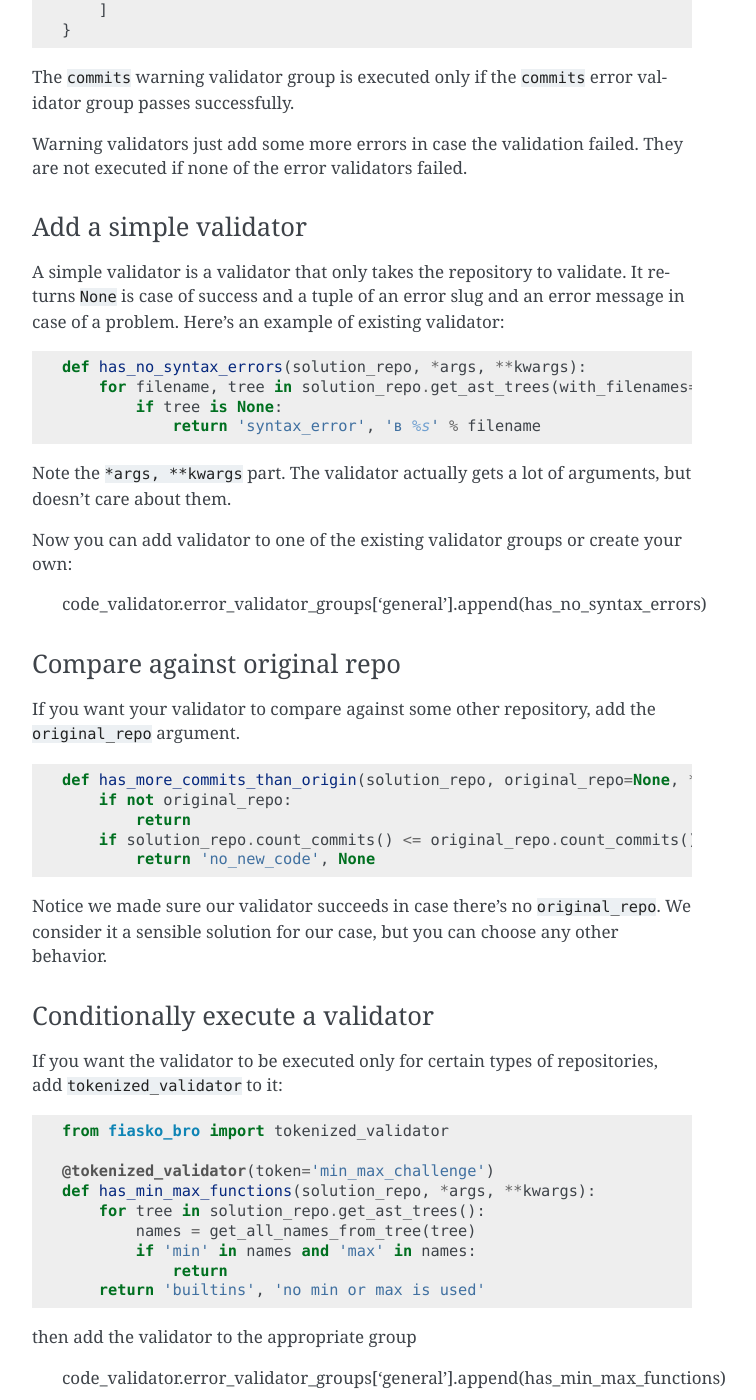
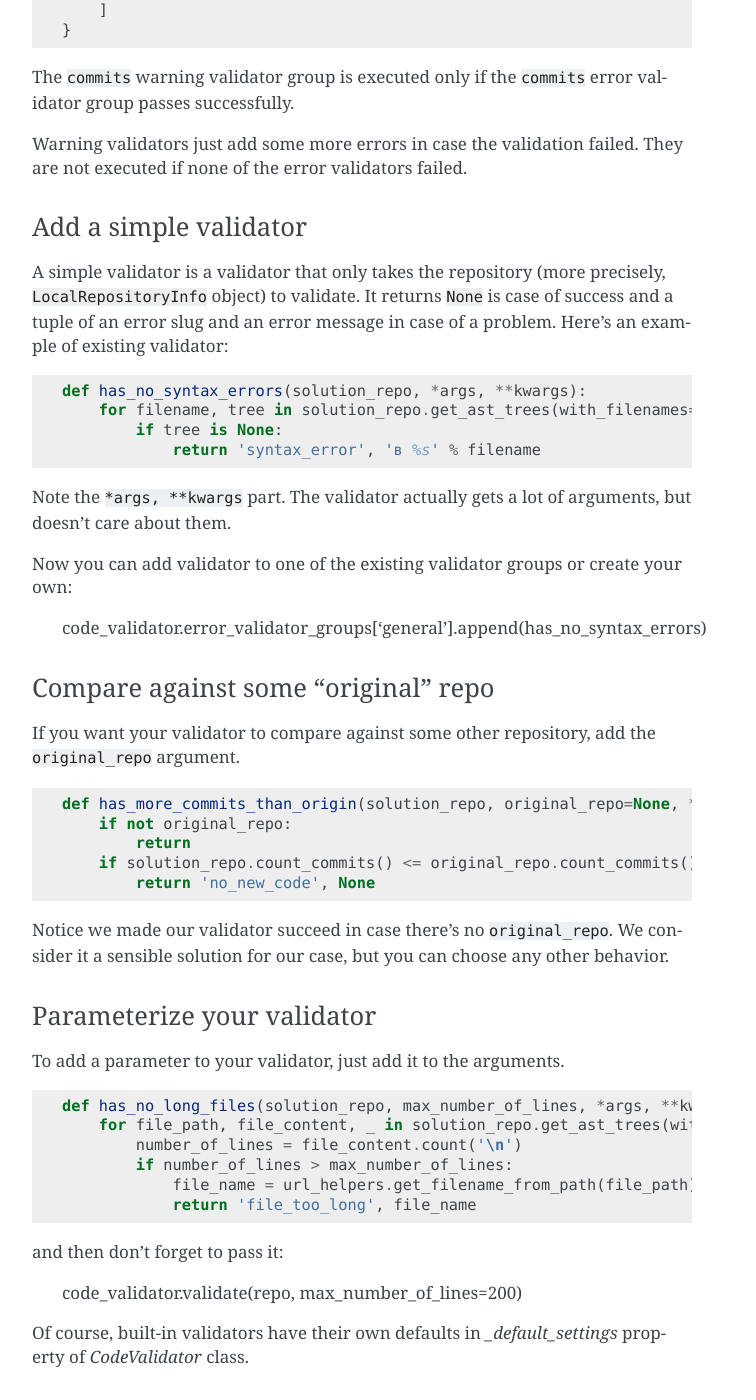
Before and after one commit to devmanorg/fiasko_bro, a Sphinx documentation site: the page built from docs/source/advanced_usage.rst, in a window 1280 px wide and 1400 px high, scrolled down 1035 px. Shown: the whole window, without its empty margins (388-1144 px from the left). Built offline with Sphinx 7.4.7, drawn with Linux system fonts in a browser that asks for light colours; some of the changed text lies outside the part shown.

Commit message:
Document parameterized validators

```diff
--- a/docs/source/advanced_usage.rst
+++ b/docs/source/advanced_usage.rst
@@ -1,8 +1,8 @@
 Advanced usage
 ==============
 
-Customize validators
---------------------
+Write you own validators
+------------------------
 
 How validators work
 ^^^^^^^^^^^^^^^^^^^
@@ -11,7 +11,7 @@ Of course, the standard suit of validators can be modified in a way that best su
 
 The are two kinds of validators: error validators and warning validators.
 The difference between them is that warning validators don't halt the validation process, while the error validators do.
-Error validators are `grouped <https://github.com/devmanorg/fiasko_bro/blob/master/fiasko_bro/code_validator.py#L133>`_ according to their purpose, like so::
+Error validators are grouped according to their purpose, like `in this code <https://github.com/devmanorg/fiasko_bro/blob/master/fiasko_bro/code_validator.py#L133>`_ ::
 
     error_validator_groups = OrderedDict(
         [
@@ -27,7 +27,7 @@ Error validators are `grouped <https://github.com/devmanorg/fiasko_bro/blob/mast
         ]
     )
 
-Here, for example, you have the group ``commits`` that consists only of one validator ``has_more_commits_than_origin``.
+Here, for example, you have the group ``commits`` that consists of the only ``has_more_commits_than_origin`` validator.
 
 In each group, every validator is executed.
 If some of the validators in the group fail, the ``validate`` method returns the error list without proceeding to the next group.
@@ -52,7 +52,7 @@ They are not executed if none of the error validators failed.
 Add a simple validator
 ^^^^^^^^^^^^^^^^^^^^^^
 
-A simple validator is a validator that only takes the repository to validate. It returns ``None`` is case of success
+A simple validator is a validator that only takes the repository (more precisely, ``LocalRepositoryInfo`` object) to validate. It returns ``None`` is case of success
 and a tuple of an error slug and an error message in case of a problem. Here's an example of existing validator::
 
     def has_no_syntax_errors(solution_repo, *args, **kwargs):
@@ -66,8 +66,8 @@ Now you can add validator to one of the existing validator groups or create your
 
     code_validator.error_validator_groups['general'].append(has_no_syntax_errors)
 
-Compare against original repo
-^^^^^^^^^^^^^^^^^^^^^^^^^^^^^
+Compare against some "original" repo
+^^^^^^^^^^^^^^^^^^^^^^^^^^^^^^^^^^
 
 If you want your validator to compare against some other repository, add the ``original_repo`` argument.
 ::
@@ -79,8 +79,27 @@ If you want your validator to compare against some other repository, add the ``o
             return 'no_new_code', None
 
 
-Notice we made sure our validator succeeds in case there's no ``original_repo``.
+Notice we made our validator succeed in case there's no ``original_repo``.
 We consider it a sensible solution for our case, but you can choose any other behavior.
+
+Parameterize your validator
+^^^^^^^^^^^^^^^^^^^^^^^^^^^
+
+To add a parameter to your validator, just add it to the arguments.
+::
+
+    def has_no_long_files(solution_repo, max_number_of_lines, *args, **kwargs):
+        for file_path, file_content, _ in solution_repo.get_ast_trees(with_filenames=True, with_file_content=True):
+            number_of_lines = file_content.count('\n')
+            if number_of_lines > max_number_of_lines:
+                file_name = url_helpers.get_filename_from_path(file_path)
+                return 'file_too_long', file_name
+
+and then don't forget to pass it:
+
+    code_validator.validate(repo, max_number_of_lines=200)
+
+Of course, built-in validators have their own defaults in `_default_settings` property of `CodeValidator` class.
 
 Conditionally execute a validator
 ^^^^^^^^^^^^^^^^^^^^^^^^^^^^^^^^^
```
